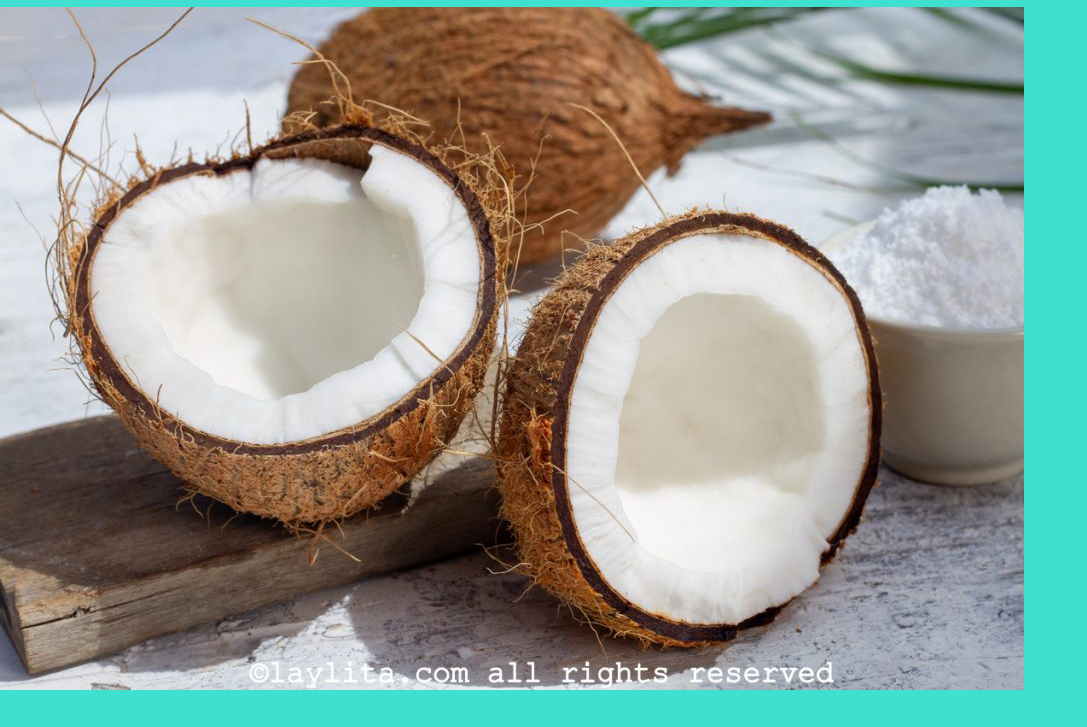
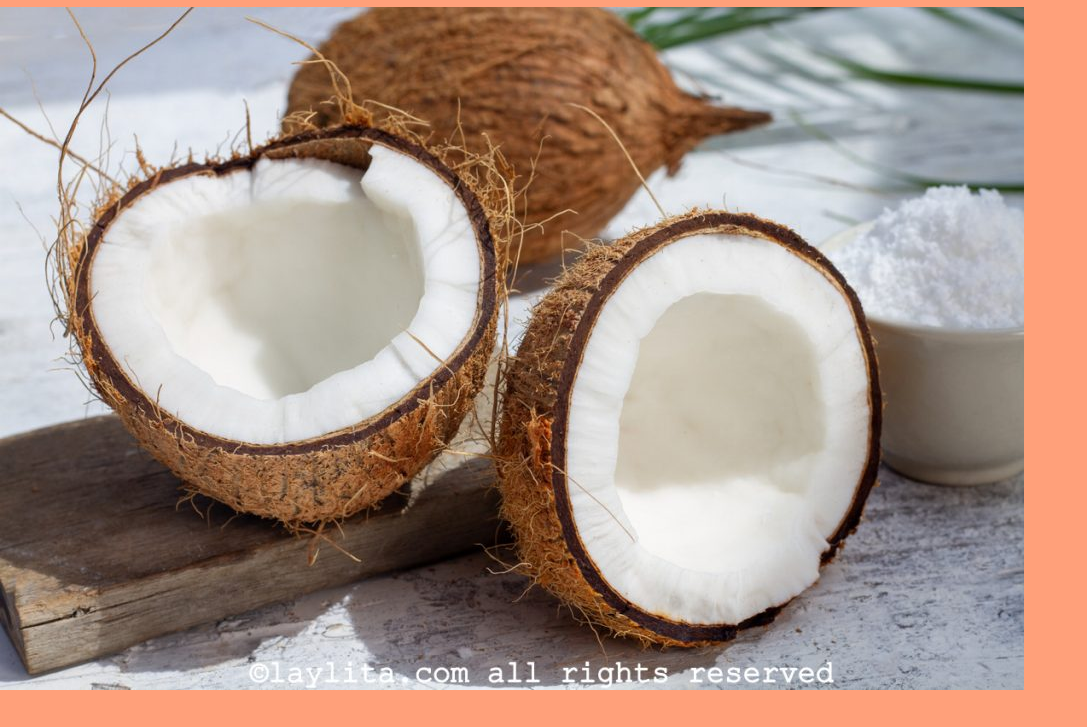
Before and after one commit to Koko-OwO/paginaUno, a plain HTML site: page index.html in a window 1280 px wide. Shown: the part 73-800 px from the top of the page, without its empty margins (0-1087 px from the left). Drawn offline with Linux system fonts and the light colour scheme.

Commit message:
fondo de color lightsalmon

```diff
--- a/css/styles.css
+++ b/css/styles.css
@@ -4,5 +4,5 @@
 body {
     padding: 0%;
     margin: 0%;
-    background-color: turquoise;
+    background-color: lightsalmon;
 }
```
